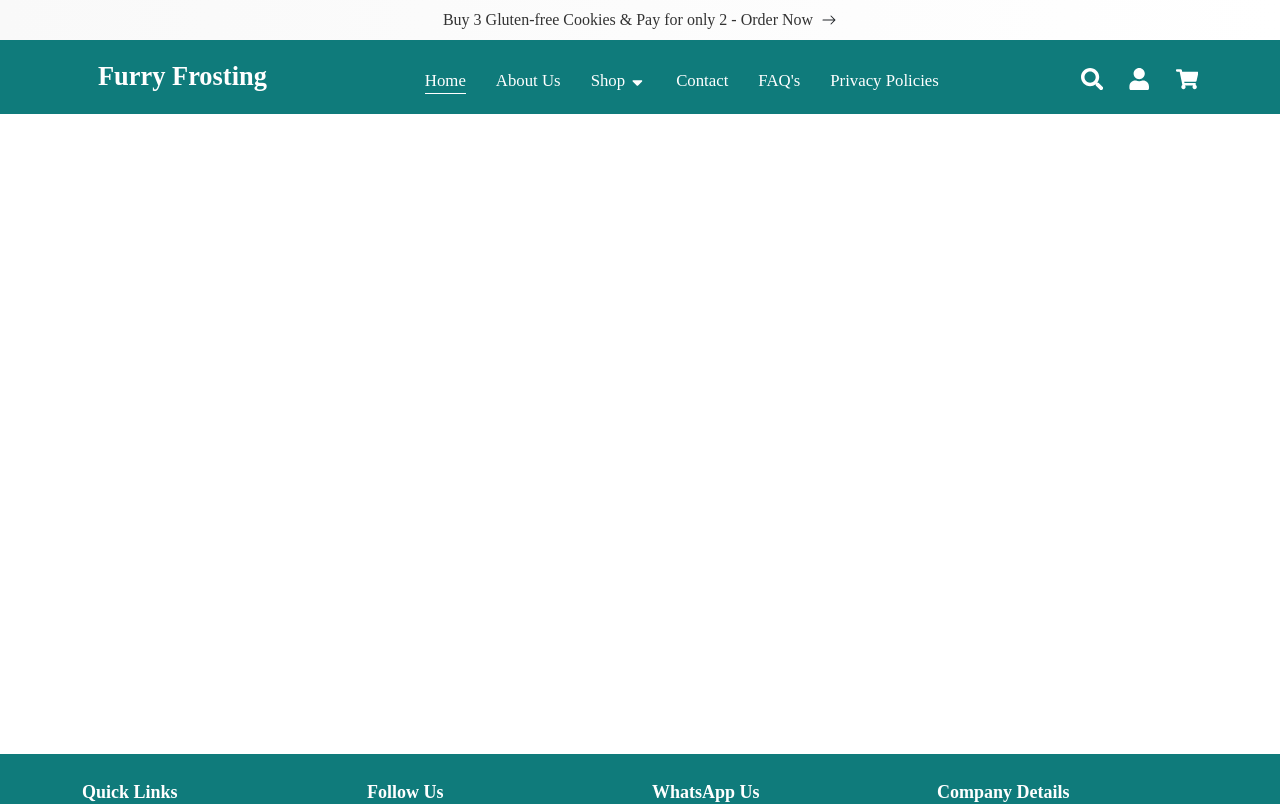
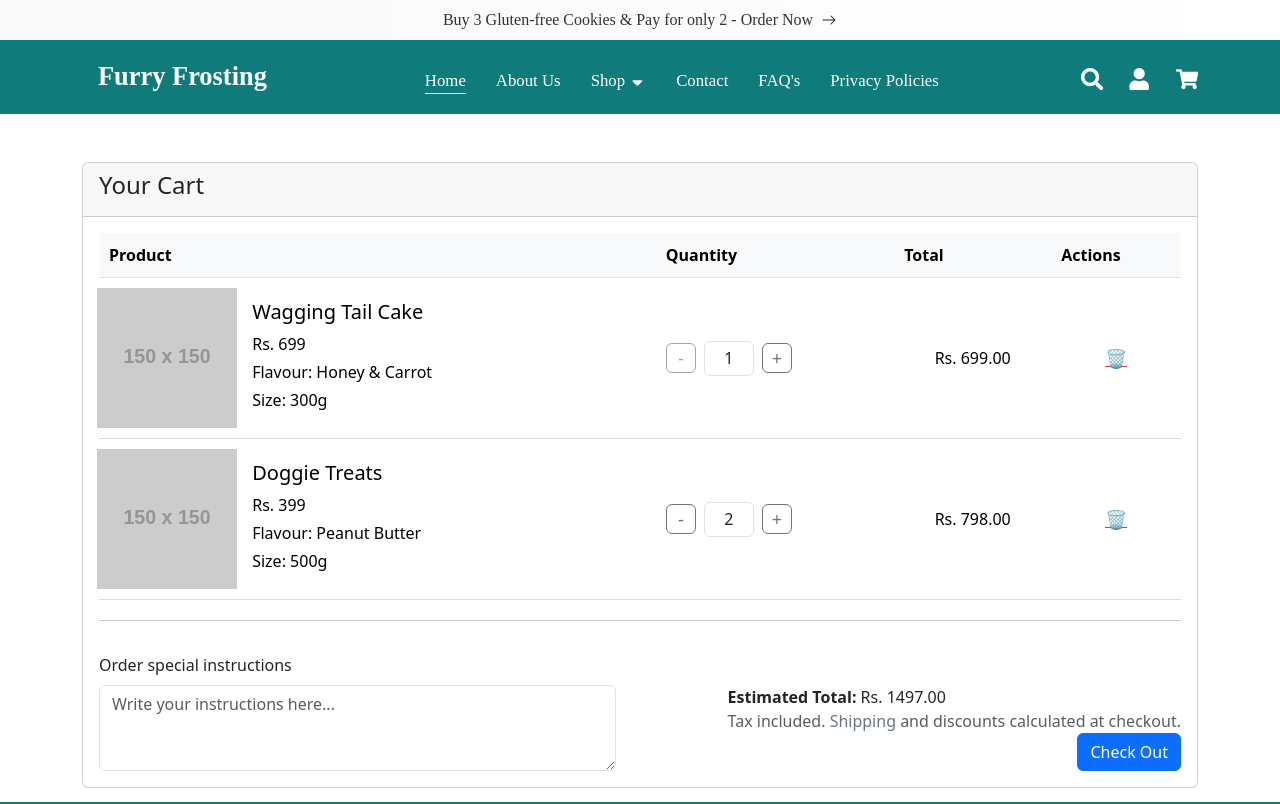
Before and after one commit to Itdevelopment002/PET-BAKERS, a React (Create React App) app: page /pages/cart in a window 1280 px wide. Shown: the top 804 px of the page. Built offline with nearby package versions, Linux system fonts and the light colour scheme.

Commit message:
added by aniket

```diff
--- a/package.json
+++ b/package.json
@@ -3,6 +3,7 @@
   "version": "0.1.0",
   "private": true,
   "dependencies": {
+    "@reduxjs/toolkit": "^2.5.0",
     "bootstrap": "^5.3.3",
     "bootstrap-icons": "^1.11.3",
     "cra-template": "1.2.0",
@@ -12,6 +13,7 @@
     "react-icons": "^5.4.0",
     "react-router-dom": "^7.0.2",
     "react-scripts": "5.0.1",
+    "redux": "^5.0.1",
     "web-vitals": "^4.2.4"
   },
   "scripts": {
--- a/src/App.js
+++ b/src/App.js
@@ -17,6 +17,7 @@ import RefundPolicy from './components/RefundPoilcy/RefundPolicy';
 import Tac from './components/Tac/Tac';
 import ShippingPolicy from './components/ShippingPolicy/ShippingPolicy';
 import MiniCakeDetails from './components/MiniCakeDetails/MiniCakeDetails';
+import Cart from './components/Cart/Cart';
 
 function App() {
   return (
@@ -25,9 +26,10 @@ function App() {
       <Header />
       <main style={{ minHeight: '80vh' }}>
         <Routes>
-          <Route path="/" element={<Navigate to="/home" />} />
+          <Route path="/" element={<Navigate to="/home" />}exact />
           <Route path="/home" element={<Home />} />
           <Route path="/pages/about-us" element={<About />} />
+          <Route path="/pages/cart" element={<Cart />} />
           <Route path="/pages/contact" element={<Contact />} />
           <Route path="/pages/faqs" element={<Faq />} />
           <Route path="/policies/privacy-policy" element={<PrivacyPolicy />} />
--- /dev/null
+++ b/src/components/Cart/Cart.css
@@ -0,0 +1,80 @@
+.quantity-control button {
+  width: 35px;
+  height: 35px;
+}
+
+.quantity-control input {
+  width: 50px;
+  height: 35px;
+}
+
+.table {
+    width: 100%;
+    border-collapse: collapse;
+    margin-bottom: 20px;
+}
+
+.table th,
+.table td {
+    padding: 10px;
+    text-align: left;
+    vertical-align: middle;
+}
+
+.table th {
+    background-color: #f8f9fa;
+}
+
+.table img {
+    max-width: 100%;
+    height: auto;
+}
+
+.table td {
+    border-bottom: 1px solid #ddd;
+}
+
+/* Quantity control button styling */
+.quantity-control button {
+    width: 30px;
+    height: 30px;
+    padding: 0;
+    font-size: 18px;
+    text-align: center;
+}
+
+/* Product info styling */
+.table .row {
+    display: flex;
+    align-items: center;
+}
+
+.table .col-md-3,
+.table .col-md-9 {
+    padding-left: 0;
+    padding-right: 0;
+}
+
+.table .col-md-3 img {
+    max-width: 100%;
+    height: auto;
+}
+
+.table .col-md-9 {
+    padding-left: 15px;
+}
+
+/* Action button (trash icon) styling */
+.table .text-center button {
+    font-size: 18px;
+}
+
+/* Styling for order total section */
+.text-muted a {
+    text-decoration: none;
+    color: #6c757d;
+}
+
+.text-muted a:hover {
+    color: #0056b3;
+}
--- /dev/null
+++ b/src/components/Cart/Cart.js
@@ -0,0 +1,165 @@
+import React, { useState } from "react";
+import "./Cart.css";
+
+const Cart = () => {
+
+    const [cartItems, setCartItems] = useState([
+        {
+            id: 1,
+            name: "Wagging Tail Cake",
+            image: "https://via.placeholder.com/150",
+            price: 699.00,
+            quantity: 1,
+            description: {
+                flavor: "Honey & Carrot",
+                size: "300g",
+            },
+        },
+        {
+            id: 2,
+            name: "Doggie Treats",
+            image: "https://via.placeholder.com/150",
+            price: 399.00,
+            quantity: 2,
+            description: {
+                flavor: "Peanut Butter",
+                size: "500g",
+            },
+        },
+    ]);
+
+    const handleQuantityChange = (id, type) => {
+        const updatedCart = cartItems.map((item) => {
+            if (item.id === id) {
+                return {
+                    ...item,
+                    quantity: type === "increase" ? item.quantity + 1 : item.quantity - 1,
+                };
+            }
+            return item;
+        });
+
+        setCartItems(updatedCart);
+    };
+
+    const handleRemoveItem = (id) => {
+        const updatedCart = cartItems.filter((item) => item.id !== id);
+        setCartItems(updatedCart);
+    };
+
+    const calculateTotal = () => {
+        return cartItems.reduce((acc, item) => acc + item.price * item.quantity, 0).toFixed(2);
+    };
+
+    return (
+        <div className="container my-5">
+            <div className="card">
+                <div className="card-header">
+                    <h4>Your Cart</h4>
+                </div>
+                <div className="card-body">
+                    <table className="table">
+                        <thead>
+                            <tr>
+                                <th>Product</th>
+                                <th>Quantity</th>
+                                <th>Total</th>
+                                <th>Actions</th>
+                            </tr>
+                        </thead>
+                        <tbody>
+                            {cartItems.map((item) => (
+                                <tr key={item.id}>
+                                    <td>
+                                        <div className="row align-items-center">
+                                            <div className="col-md-3 col-12 text-center">
+                                                <img
+                                                    src={item.image}
+                                                    alt={item.name}
+                                                    className="img-fluid"
+                                                />
+                                            </div>
+                                            <div className="col-md-9 col-12">
+                                                <h5>{item.name}</h5>
+                                                <p className="mb-1">Rs. {item.price}</p>
+                                                <p className="mb-1">Flavour: {item.description.flavor}</p>
+                                                <p className="mb-1">Size: {item.description.size}</p>
+                                            </div>
+                                        </div>
+                                    </td>
+                                    <td>
+                                        <div className="quantity-control d-flex align-items-center">
+                                            <button
+                                                className="btn btn-outline-secondary"
+                                                onClick={() => handleQuantityChange(item.id, "decrease")}
+                                                disabled={item.quantity <= 1}
+                                            >
+                                                -
+                                            </button>
+                                            <input
+                                                type="text"
+                                                value={item.quantity}
+                                                className="form-control mx-2 text-center"
+                                                readOnly
+                                            />
+                                            <button
+                                                className="btn btn-outline-secondary"
+                                                onClick={() => handleQuantityChange(item.id, "increase")}
+                                            >
+                                                +
+                                            </button>
+                                        </div>
+                                    </td>
+                                    <td className="text-center">Rs. {(item.price * item.quantity).toFixed(2)}</td>
+                                    <td className="text-center">
+                                        <button
+                                            className="btn btn-link text-danger"
+                                            onClick={() => handleRemoveItem(item.id)}
+                                        >
+                                            &#128465;
+                                        </button>
+                                    </td>
+                                </tr>
+                            ))}
+                        </tbody>
+                    </table>
+
+                    <hr />
+
+                    <div className="d-flex justify-content-between">
+                        <div className="row mt-3 col-lg-6">
+                            <div >
+                                <label htmlFor="specialInstructions" className="form-label">
+                                    Order special instructions
+                                </label>
+                                <textarea
+                                    id="specialInstructions"
+                                    className="form-control"
+                                    rows="3"
+                                    placeholder="Write your instructions here..."
+                                ></textarea>
+                            </div>
+                        </div>
+
+                        <div className="mt-5 ">
+                            <div className="col-md-12 col-12 text-md-start text-center">
+                                <p className="mb-0">
+                                    <strong>Estimated Total:</strong> Rs. {calculateTotal()}
+                                </p>
+                                <p className="text-muted mb-0">
+                                    Tax included. <a href="#">Shipping</a> and discounts calculated
+                                    at checkout.
+                                </p>
+                            </div>
+                            <div className="col-md-12 col-12 text-md-end text-center mt-3 mt-md-0">
+                                <button className="btn btn-primary">Check Out</button>
+                            </div>
+                        </div>
+                    </div>
+                </div>
+            </div>
+        </div>
+    );
+};
+
+export default Cart;
--- a/src/components/Header/Header.js
+++ b/src/components/Header/Header.js
@@ -215,7 +215,7 @@ const Header = () => {
                             <FaUser />
                         </a>
                         <a
-                            href="/cart"
+                            href="pages/cart"
                             className="header__icon"
                             id="cart-icon-bubble"
                             style={{ background: "none", textDecoration: "none" }}
```
Also changed, not shown: 1 other file (tests, documents, lock files or other folders).
